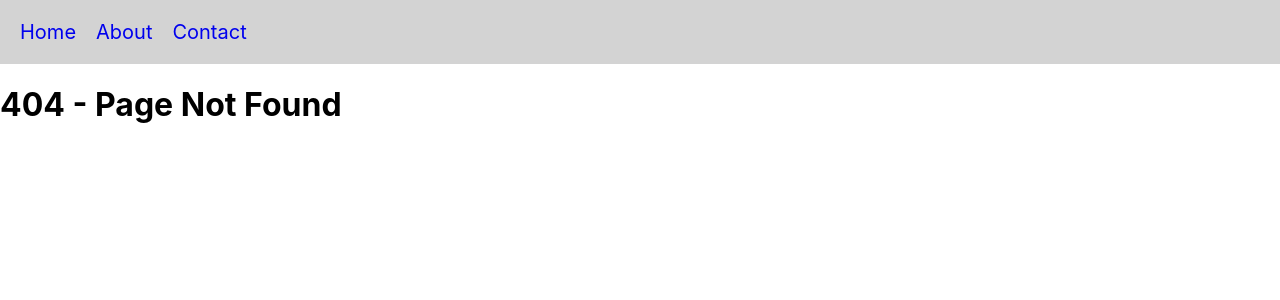
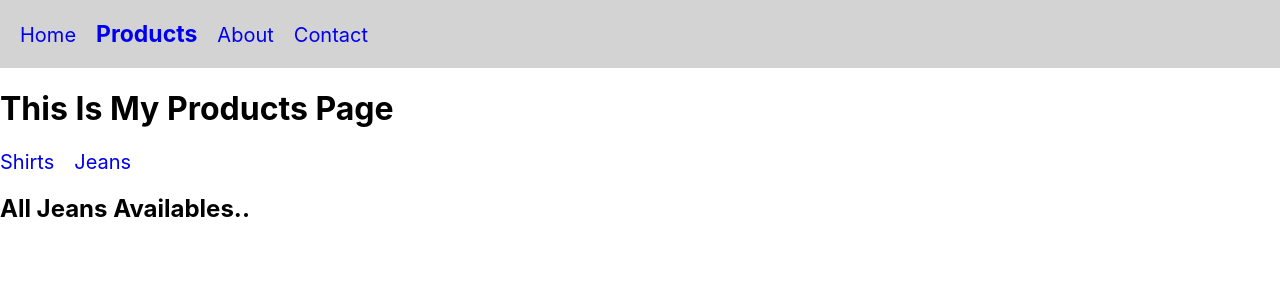
Before and after one commit to riazgul03/ReactJS, a React (Create React App) app in the folder react_router_demo/: page /products/jeans in a window 1280 px wide. Before the commit this address had no page. Shown: the top 300 px of the page. Built offline with nearby package versions, Linux system fonts and the light colour scheme.

Commit message:
Nested Routes In React Router

```diff
--- a/react_router_demo/src/App.js
+++ b/react_router_demo/src/App.js
@@ -6,16 +6,22 @@
 import Contact from './Components/Contact';
 import Navbar from './Components/Navbar';
 import PageNotFound from './Components/PageNotFound';
+import Products from './Components/Products';
+import Shirts from './Components/Shirts';
+import Jeans from './Components/Jeans';
 function App() {
   return (
     <>
       <Navbar />
       <Routes>
         <Route path='/' element={<Home />} />
-        <Route path='/About' element={<About />} />
-        <Route path='/Contact' element={<Contact />} />
+        <Route path='/products' element={<Products/>}>
+          <Route path='shirts' element={<Shirts/>}/>
+          <Route path='jeans' element={<Jeans/>}/>
+        </Route>
+        <Route path='/about' element={<About />} />
+        <Route path='/contact' element={<Contact />} />
         <Route path='*' element={<PageNotFound />} />
-
       </Routes>
 
 
--- /dev/null
+++ b/react_router_demo/src/Components/Jeans.js
@@ -0,0 +1,11 @@
+import React from 'react'
+
+function Jeans() {
+  return (
+    <div>
+        <h2>All Jeans Availables..</h2>
+    </div>
+  )
+}
+
+export default Jeans
--- a/react_router_demo/src/Components/Navbar.js
+++ b/react_router_demo/src/Components/Navbar.js
@@ -10,11 +10,14 @@
         }
     }
     return (
-        <nav>
+        <nav className='main-nav'>
             <NavLink style={NavLinkCSS} to='/'>Home</NavLink>
+            <NavLink style={NavLinkCSS} to='/products'>Products</NavLink>
             <NavLink style={NavLinkCSS} to='/about'>About</NavLink>
             <NavLink style={NavLinkCSS} to='/contact'>Contact</NavLink>
         </nav>
+
+
     )
 }
 
--- /dev/null
+++ b/react_router_demo/src/Components/Products.js
@@ -0,0 +1,19 @@
+import React from 'react'
+import { Link, Outlet } from 'react-router-dom'
+
+function Products() {
+  return (
+    <>
+    <div>
+        <h1>This Is My Products Page</h1>
+    </div>
+    <nav>
+        <Link to='shirts'>Shirts</Link>
+        <Link to='jeans'>Jeans</Link>
+    </nav>
+    <Outlet/>
+    </>
+  )
+}
+
+export default Products
--- /dev/null
+++ b/react_router_demo/src/Components/Shirts.js
@@ -0,0 +1,11 @@
+import React from 'react'
+
+function Shirts() {
+  return (
+    <div>
+        <h2>All Shirts Availables..</h2>
+    </div>
+  )
+}
+
+export default Shirts
--- a/react_router_demo/src/index.css
+++ b/react_router_demo/src/index.css
@@ -12,7 +12,7 @@
     monospace;
 }
 
-nav {
+.main-nav {
   background-color: lightgray;
   padding: 20px;
 }
@@ -22,8 +22,3 @@
   font-size: 20px;
   text-decoration: none;
 }
-
-/* nav a.active{
-  font-weight: bold;
-  font-size: 23px;
-} */
```
